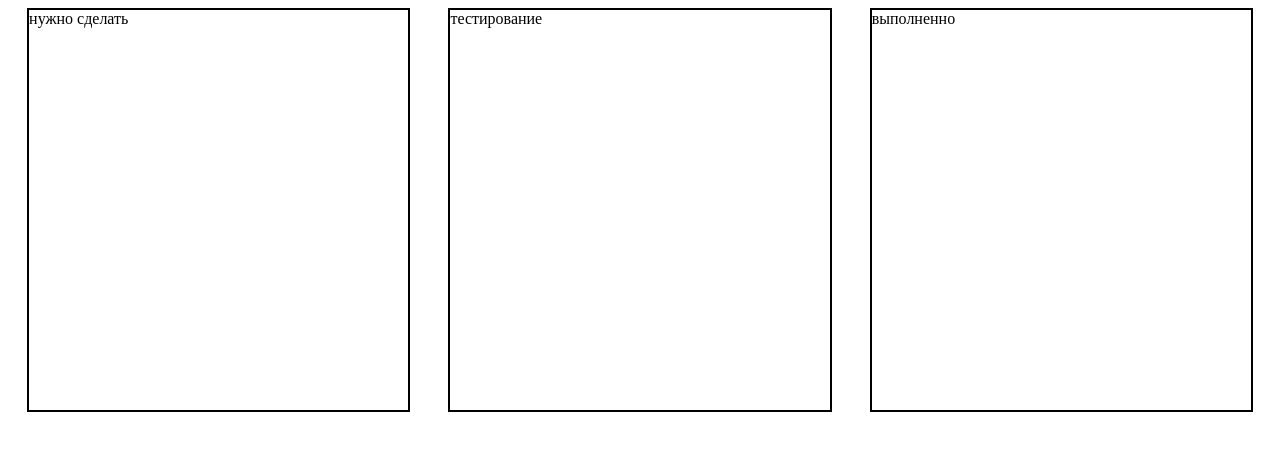
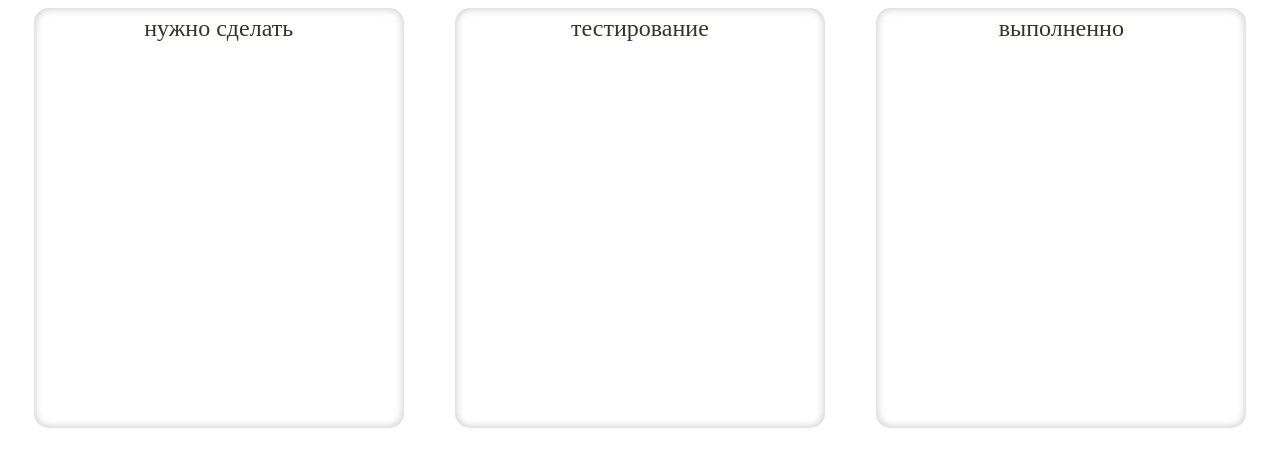
Before and after one commit to helenpavlenkohelen/Project_task_manager, a plain HTML site: page index.html in a window 1280 px wide. Drawn offline with Linux system fonts and the light colour scheme.

Commit message:
adding and changing styles

```diff
--- a/styles/main.css
+++ b/styles/main.css
@@ -4,8 +4,48 @@
 }
 .tasks-blocks__block {
 	width: 30%;
-  border: 2px solid black;
 	min-height: 400px;
+	max-width: 370px;
+	padding-bottom: 20px;
+	background-color: #fff;
+	border-radius: 15px;
+	-webkit-box-shadow: inset 0 0 10px 0 #c2c2c2;
+	box-shadow: inset 0 0 10px 0 #c2c2c2;
+	-webkit-transition: all 0.5s ease-in-out 0.5s;
+	-o-transition: all 0.5s ease-in-out 0.5s;
+	transition: all 0.5s ease-in-out 0.5s;
+	text-align: center;
+}
+
+.tasks-blocks__block:hover {
+	outline: solid 1px #ff6838;
+	-webkit-box-shadow: inset 0 0 10px 0 #ff6838;
+	box-shadow: inset 0 0 10px 0 #ff6838;
+}
+
+.tasks-blocks__title {
+	padding-top: 5px;
+	font-weight: 400;
+	font-size: 24px;
+	line-height: 1.3;
+	color: #31352b;
+	margin-bottom: 18px;
+	-webkit-transition: all 0.4s ease-in-out 0.4s;
+	-o-transition: all 0.4s ease-in-out 0.4s;
+	transition: all 0.4s ease-in-out 0.4s;
+}
+
+.tasks-blocks__card {
+	padding-bottom: 20px;
+	background-color: #fff;
+	-webkit-box-shadow: inset 0 0 10px 0 #c2c2c2;
+	box-shadow: inset 0 0 10px 0 #c2c2c2;
+	text-align: center;
+}
+
+.tasks-blocks__card_title,
+.tasks-blocks__card_description {
+	color: #c2c2c2;
 }
 
 .menu {
@@ -47,7 +87,6 @@
 }
 
 .tasks-blocks__card {
-  border: 1px solid black;
 	color: rgb(24, 24, 24);
 	text-align: center;
 	margin-bottom: 20px;
@@ -55,7 +94,7 @@
 
 .tasks-blocks__card_title {
 	padding: 10px 0;
-  border-bottom: 1px solid black;
+	border-bottom: 1px solid rgb(160, 155, 155);
 }
 
 .tasks-blocks__card_description {
@@ -73,5 +112,3 @@
 	color: white;
 	box-shadow: -3px 14px 5px 2px black;
 }
-
-/*# sourceMappingURL=main.css.map */
```
Lines whose indentation alone changed are shown as unchanged.
